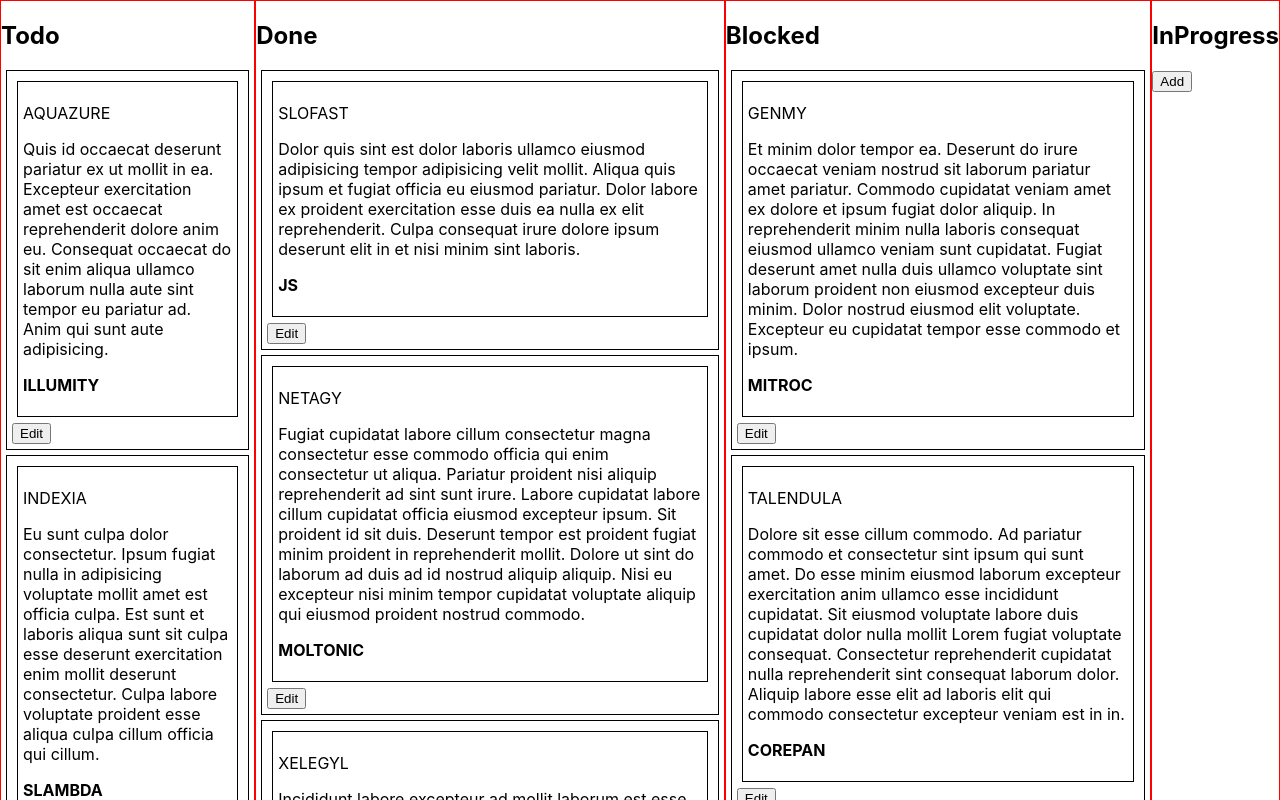
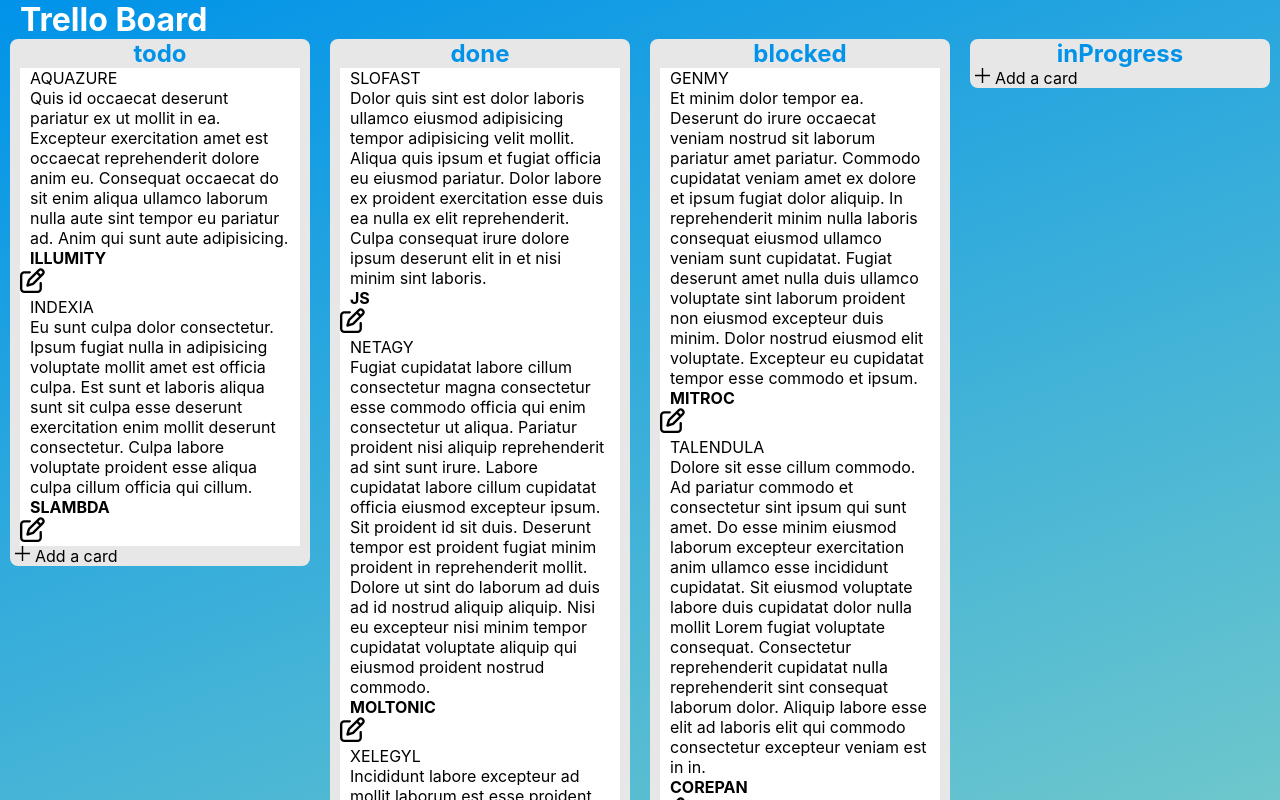
Before and after one commit to DavIdHabeTyan/Trello_In_React, a React (Create React App) app: page / in a window 1280 px wide. Shown: the top 800 px of the page. Built offline with nearby package versions, Linux system fonts and the light colour scheme.

Commit message:
added style

```diff
--- a/src/App.css
+++ b/src/App.css
@@ -1,20 +1,38 @@
-.container {
-    display: flex;
-    border: 1px solid red;
-    flex-direction: column;
+*{
+    margin: 0;
+    padding: 0;
+}
+html{
+    background-color: #0093E9;
+    background-image: linear-gradient(160deg, #0093E9 0%, #80D0C7 100%);
 }
 
-.task_block {
-    padding: 5px;
-    margin: 5px;
-    border: 1px solid black;
+.App_todo{
+    background-color: #e8e7e7;
+    display: flex;
+    flex-flow: row;
+    justify-content: space-around;
 }
 
-.App {
-    display: flex;
+.App_header{
+    color: #fff;
+    padding-left: 20px;
 }
 
+
 .select_Window {
+    border-radius: 8px;
+    background-color: darkgray;
+    width: 250px;
+    height: 200px;
+    position: fixed;
+}
+
+.category{
+    font-weight: bold;
+}
+
+.addBlock{
     border-radius: 8px;
     padding: 15px 0 0 15px ;
     background-color: darkgray;
@@ -23,6 +41,55 @@
     position: absolute;
 }
 
-.category{
+.iconEdit {
+    cursor: pointer;
+    width: 25px;
+    height: 25px;
+}
+
+.icon_Add {
+
+    width: 15px;
+    height: 15px;
+    margin-left: 5px;
+    padding-right: 5px;
+}
+
+.iconEdit:hover{
+    width: 26px;
+    height: 26px;
+}
+
+.block_AddIcon{
+    cursor: pointer;
+    display: flex;
+}
+.block_AddIcon:hover{
     font-weight: bold;
+    color: #03036a;
 }
+
+.test{
+    display: flex;
+    flex-wrap: wrap;
+    flex-flow: row;
+    justify-content: space-around;
+}
+
+.test > div {
+    background-color: #e8e7e7;
+    border-radius: 8px;
+    width: 300px;
+    height: 100%
+}
+
+.trello_block_name{
+    color: #0093E9;
+    text-align: center;
+}
+
+.task_block{
+    background-color: white;
+    margin-left: 10px;
+    margin-right: 10px;
+}
--- a/src/App.js
+++ b/src/App.js
@@ -50,34 +50,44 @@
    }
 
 
-   const handleAddNewTrello = ( title, category, status, description) => {
-      setData(data => [...data, {
+   const handleAddNewTrello = (title, category, description, status,) => {
+      setData([...data, {
          id: Math.random(),
          title,
          category,
+         description,
          status,
-         description,
       }])
    }
 
+   console.log(data, ":::data::")
+
    return (
       <div className="App">
+         <div className={"App_header"}>
+            <h1>Trello Board</h1>
+         </div>
+
+         <div className={"App_trello"}>
+            <div className={"test"}>
+               <div className={"App_todo"}>
                   <AddNewTrelloTask
                      handleAddNewTrello={handleAddNewTrello}
                      handleChangeTitle={handleChangeTitle}
                      changeDescription={changeDescription}
                      changeCategory={changeCategory}
                      handleChangeStatus={handleChangeStatus}
-            name={"Todo"}
+                     name={"todo"}
                      dataFilter={data.filter(elem => elem.status === "todo")}
                   />
+               </div>
                <AddNewTrelloTask
-            // handleAddNewTrello={handleAddNewTrello}
+
                   handleChangeTitle={handleChangeTitle}
                   changeDescription={changeDescription}
                   changeCategory={changeCategory}
                   handleChangeStatus={handleChangeStatus}
-            name={"Done"}
+                  name={"done"}
                   dataFilter={data.filter(elem => elem.status === "done")}
                />
 
@@ -87,7 +97,7 @@
                   changeDescription={changeDescription}
                   changeCategory={changeCategory}
                   handleChangeStatus={handleChangeStatus}
-            name={"Blocked"}
+                  name={"blocked"}
                   dataFilter={data.filter(elem => elem.status === "blocked")}
                />
 
@@ -97,10 +107,11 @@
                   changeDescription={changeDescription}
                   changeCategory={changeCategory}
                   handleChangeStatus={handleChangeStatus}
-            name={"InProgress"}
+                  name={"inProgress"}
                   dataFilter={data.filter(elem => elem.status === "inProgress")}
                />
-
+            </div>
+         </div>
       </div>
    );
 }
--- a/src/components/addNewTrelloTask/index.js
+++ b/src/components/addNewTrelloTask/index.js
@@ -1,5 +1,6 @@
 import React, {useState} from 'react';
 import TrelloTasks from "../trelloTasks";
+import AddIcon from "./../../assets/add.svg"
 
 
 const AddNewTrelloTask = ({
@@ -39,10 +40,19 @@
       setNewCategory(e.target.value)
    }
 
+   const handleAddTrello = () => {
+      handleAddNewTrello(newTitle, newCategory,newDescription, name )
+      setNewTitle("")
+      setNewDescription("")
+      setIsAdd(!isAdd)
+   }
+
    return (
       <div className={"container"}>
-         <div>
+         <div className={"trello_block"}>
+            <div className={"trello_block_name"}>
             <h2>{name}</h2>
+            </div>
             {dataFilter.map(elem => <
                   TrelloTasks
                   key={elem.id}
@@ -54,9 +64,14 @@
                />
             )} {
             isAdd ?
-               <button onClick={handleClickAdd}>Add</button>
+               <div className={"block_AddIcon"} onClick={handleClickAdd}>
+                  <img  className={"icon_Add"} src={AddIcon} alt=""/>
+                  <span>Add a card</span>
+               </div>
+
+               // <button onClick={handleClickAdd}>Add</button>
                :
-               <div>
+               <div className={"addBlock"}>
 
                   <form>
                      <label htmlFor="title">title</label>
@@ -67,7 +82,11 @@
                         onChange={handleTitleValue}
                      />
                   </form>
-                  <br/>
+
+                  <form >
+                     <p>Status {name}</p>
+                  </form>
+
                   <form>
                      <label htmlFor="text">Text</label>
                      <input
@@ -95,7 +114,7 @@
                      </select>
                   </form>
 
-                  <button>Done</button>
+                  <button onClick={handleAddTrello}>Done</button>
                   <button onClick={handleClickAdd}>cancel</button>
                </div>
          }
--- a/src/components/trelloTasks/index.js
+++ b/src/components/trelloTasks/index.js
@@ -1,5 +1,6 @@
 import React, {useState} from 'react';
 
+import Edit from "./../../assets/edite.svg"
 
 const TrelloTasks = (props) => {
    const {status, description, title, changeDescription, handleChangeTitle, changeCategory, handleChangeStatus, id, category} = props;
@@ -51,7 +52,9 @@
             <p className={"category"}>{category}</p>
          </div>
          {isClickedEdit ? <div>
-               <button onClick={handleEdit}>Edit</button>
+
+               {/*<button onClick={handleEdit}>Edit</button>*/}
+               <img  onClick={handleEdit} src={Edit}  className={"iconEdit"} alt=""/>
             </div>
             :
             <div className={"select_Window"}>
```
Also changed, not shown: src/assets/add.svg (added), src/assets/edite.svg (added). Lines whose indentation alone changed are shown as unchanged.
